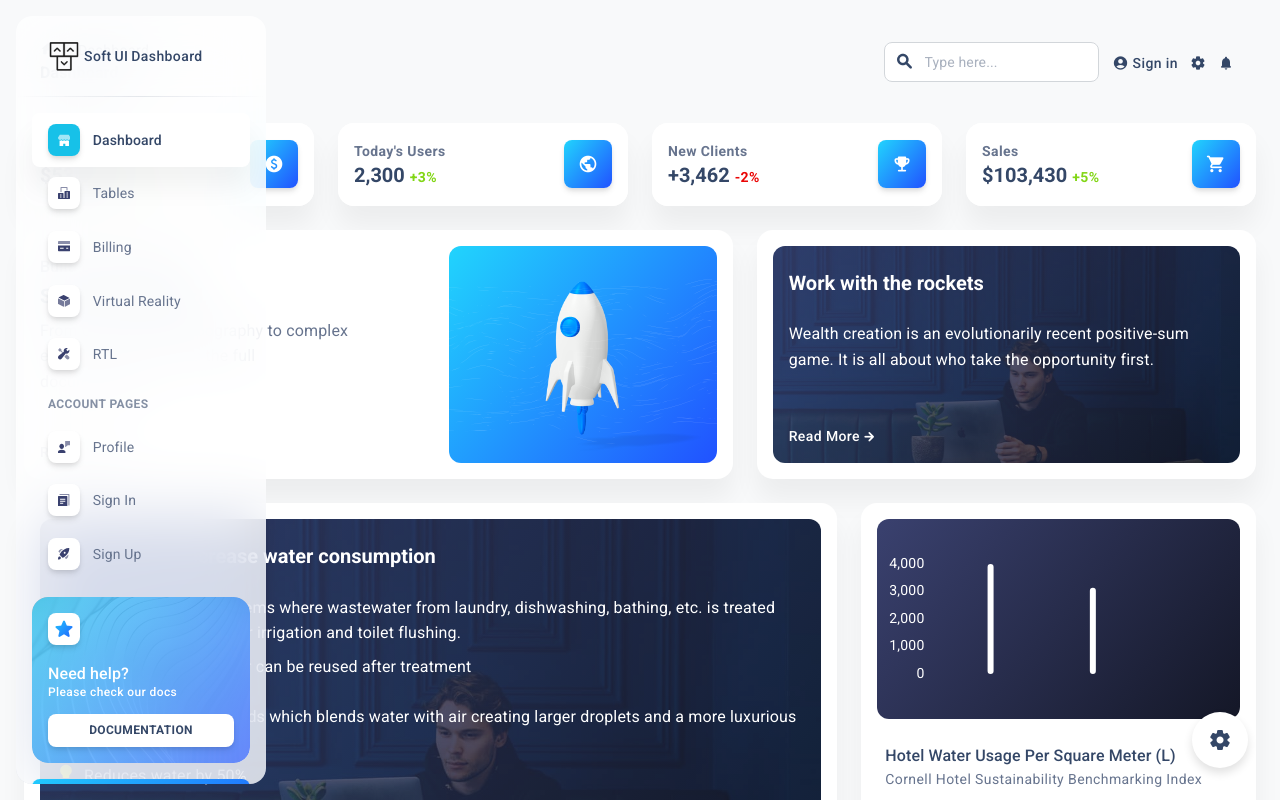
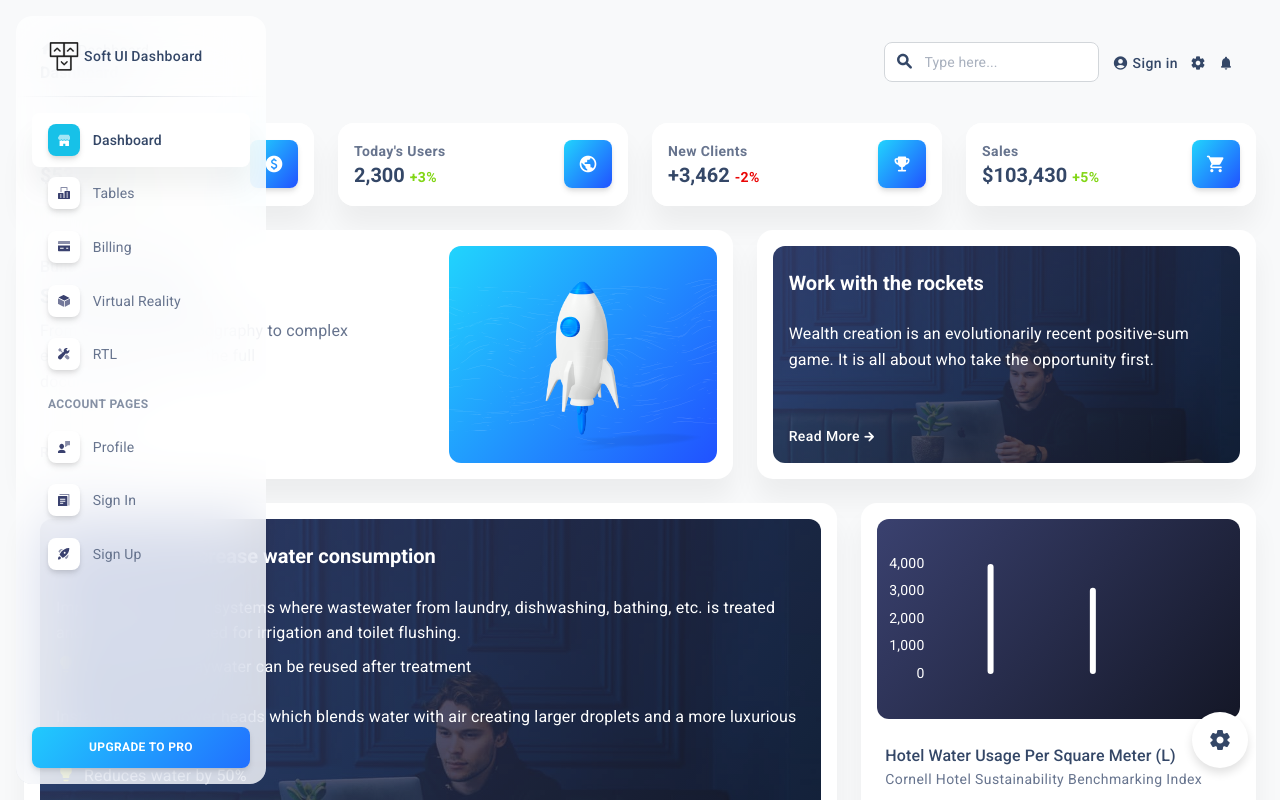
Before and after one commit to WIT-HACK-2022-WRES/WRES-WATER, a React (Create React App) app in the folder soft-ui-dashboard-react-main/: page /dashboard in a window 1280 px wide. Shown: the top 800 px of the page. Built offline with nearby package versions, Linux system fonts and the light colour scheme.

Commit message:
modified side bar

```diff
--- a/soft-ui-dashboard-react-main/src/examples/Sidenav/SidenavCard.js
+++ b/soft-ui-dashboard-react-main/src/examples/Sidenav/SidenavCard.js
@@ -34,46 +34,7 @@ function SidenavCard() {
   const [controller] = useSoftUIController();
   const { miniSidenav, sidenavColor } = controller;
 
-  return (
-    <Card sx={(theme) => card(theme, { miniSidenav })}>
-      <CardContent sx={(theme) => cardContent(theme, { sidenavColor })}>
-        <SoftBox
-          bgColor="white"
-          width="2rem"
-          height="2rem"
-          borderRadius="md"
-          shadow="md"
-          mb={2}
-          sx={cardIconBox}
-        >
-          <Icon fontSize="medium" sx={(theme) => cardIcon(theme, { sidenavColor })}>
-            star
-          </Icon>
-        </SoftBox>
-        <SoftBox lineHeight={1}>
-          <SoftTypography variant="h6" color="white">
-            Need help?
-          </SoftTypography>
-          <SoftBox mb={1.825} mt={-1}>
-            <SoftTypography variant="caption" color="white" fontWeight="medium">
-              Please check our docs
-            </SoftTypography>
-          </SoftBox>
-          <SoftButton
-            component={Link}
-            href="https://www.creative-tim.com/learning-lab/react/quick-start/soft-ui-dashboard/"
-            target="_blank"
-            rel="noreferrer"
-            size="small"
-            color="white"
-            fullWidth
-          >
-            documentation
-          </SoftButton>
-        </SoftBox>
-      </CardContent>
-    </Card>
-  );
+  return <Card sx={(theme) => card(theme, { miniSidenav })}></Card>;
 }
 
 export default SidenavCard;
```
